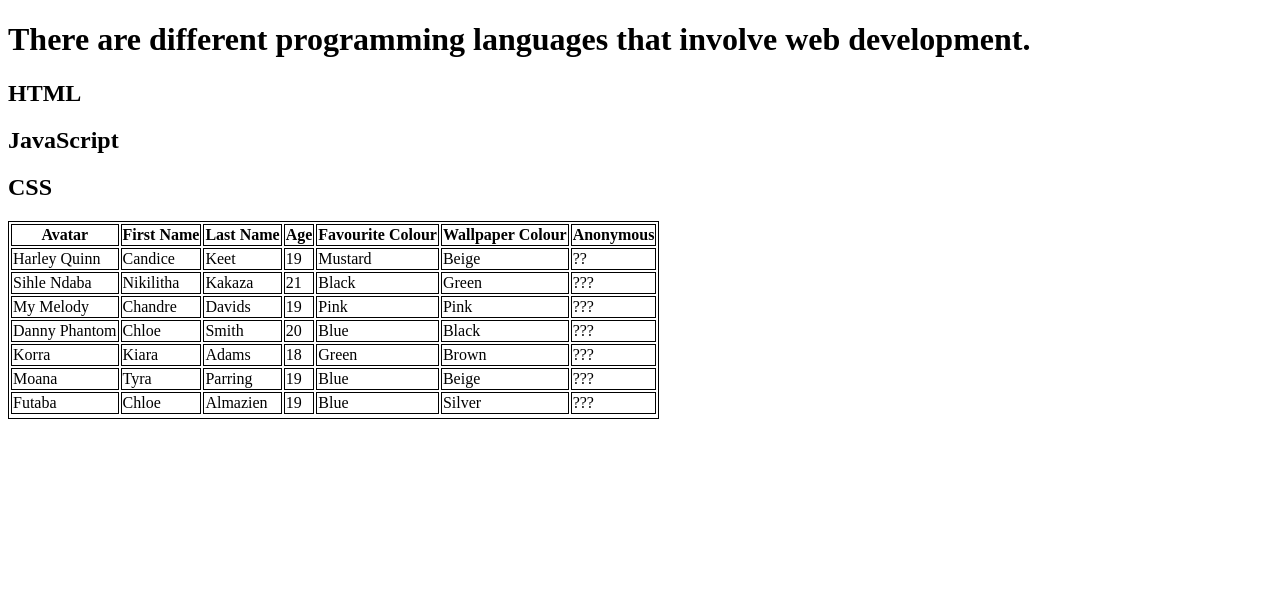
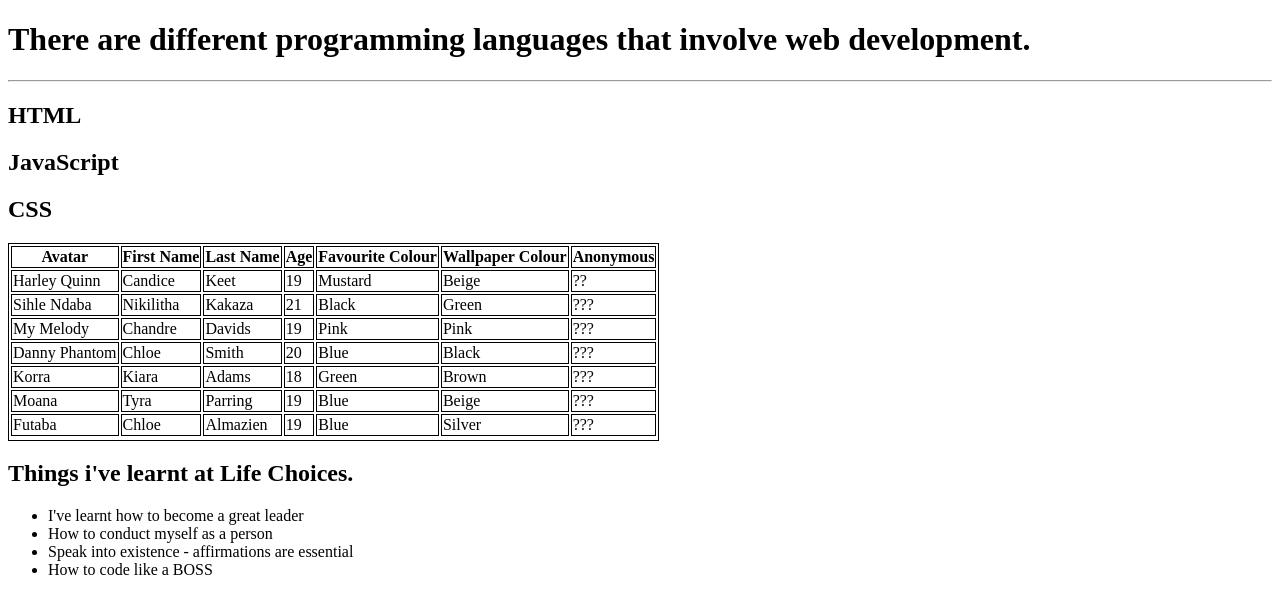
Before and after one commit to kingkrazee/wednesday, a plain HTML site: page index.html in a window 1280 px wide. Drawn offline with Linux system fonts and the light colour scheme.

Commit message:
first commit

```diff
--- a/index.html
+++ b/index.html
@@ -8,6 +8,7 @@
 <main>
 <body>
     <h1>There are different programming languages that involve web development.</h1>
+    <hr>
     <h2>HTML</h2>
     <h2>JavaScript</h2>
     <h2>CSS</h2>
@@ -90,6 +91,13 @@
 
             </tr>
         </table>
+        <h2>Things i've learnt at Life Choices.</h2>
+        <ul>
+            <li>I've learnt how to become a great leader</li>
+            <li>How to conduct myself as a person</li>
+            <li>Speak into existence - affirmations are essential</li>
+            <li>How to code like a BOSS</li>
+        </ul>
 
 </body>
 </main>
```
